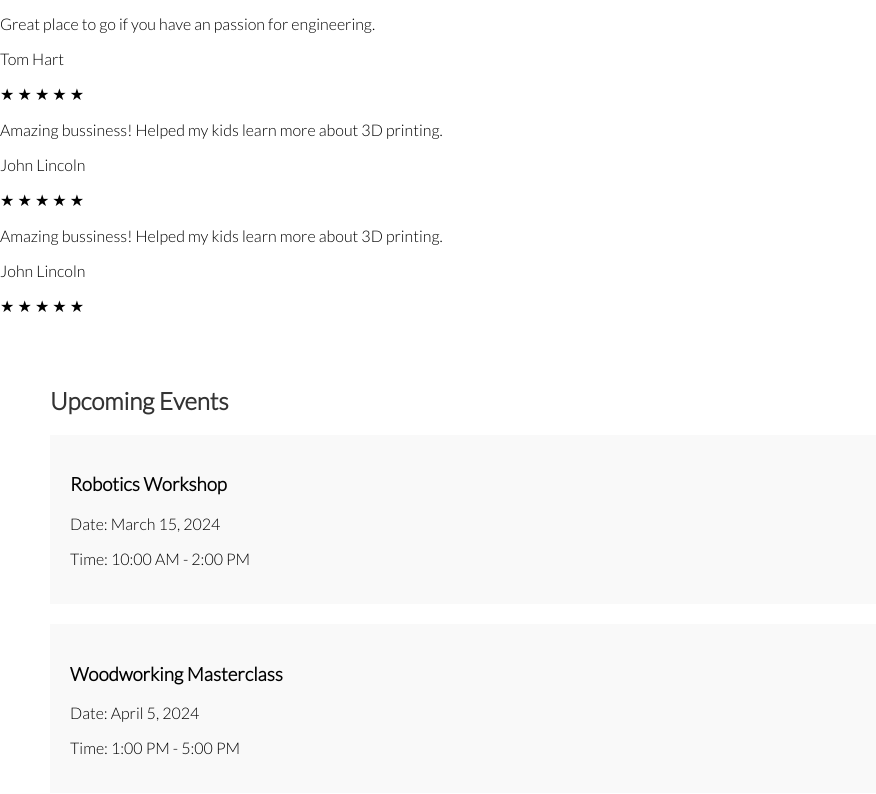
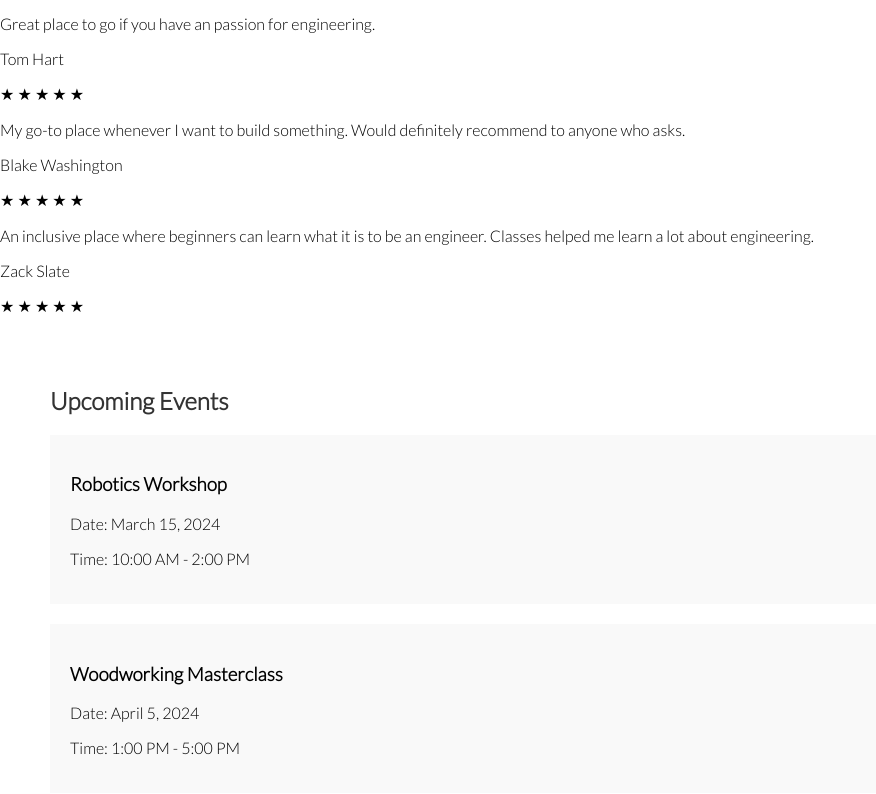
Before and after one commit to Pwngo/pwngo.github.io, a plain HTML site: page index.html in a window 1280 px wide. Shown: the part 1510-2304 px from the top of the page, without its empty margins (0-876 px from the left). Drawn offline with Linux system fonts and the light colour scheme.

Commit message:
Update index.html

```diff
--- a/index.html
+++ b/index.html
@@ -105,8 +105,8 @@
             </div>
         </div>
         <div class="testimonial">
-            <p class="testimonial-text">Amazing bussiness! Helped my kids learn more about 3D printing.</p>
-            <p class="testimonial-name">John Lincoln</p>
+            <p class="testimonial-text">My go-to place whenever I want to build something. Would definitely recommend to anyone who asks.</p>
+            <p class="testimonial-name">Blake Washington</p>
             <div class="rating">
                 <span class="star">&#9733;</span>
                 <span class="star">&#9733;</span>
@@ -116,8 +116,8 @@
             </div>
         </div>
         <div class="testimonial">
-            <p class="testimonial-text">Amazing bussiness! Helped my kids learn more about 3D printing.</p>
-            <p class="testimonial-name">John Lincoln</p>
+            <p class="testimonial-text">An inclusive place where beginners can learn what it is to be an engineer. Classes helped me learn a lot about engineering.</p>
+            <p class="testimonial-name">Zack Slate</p>
             <div class="rating">
                 <span class="star">&#9733;</span>
                 <span class="star">&#9733;</span>
```
